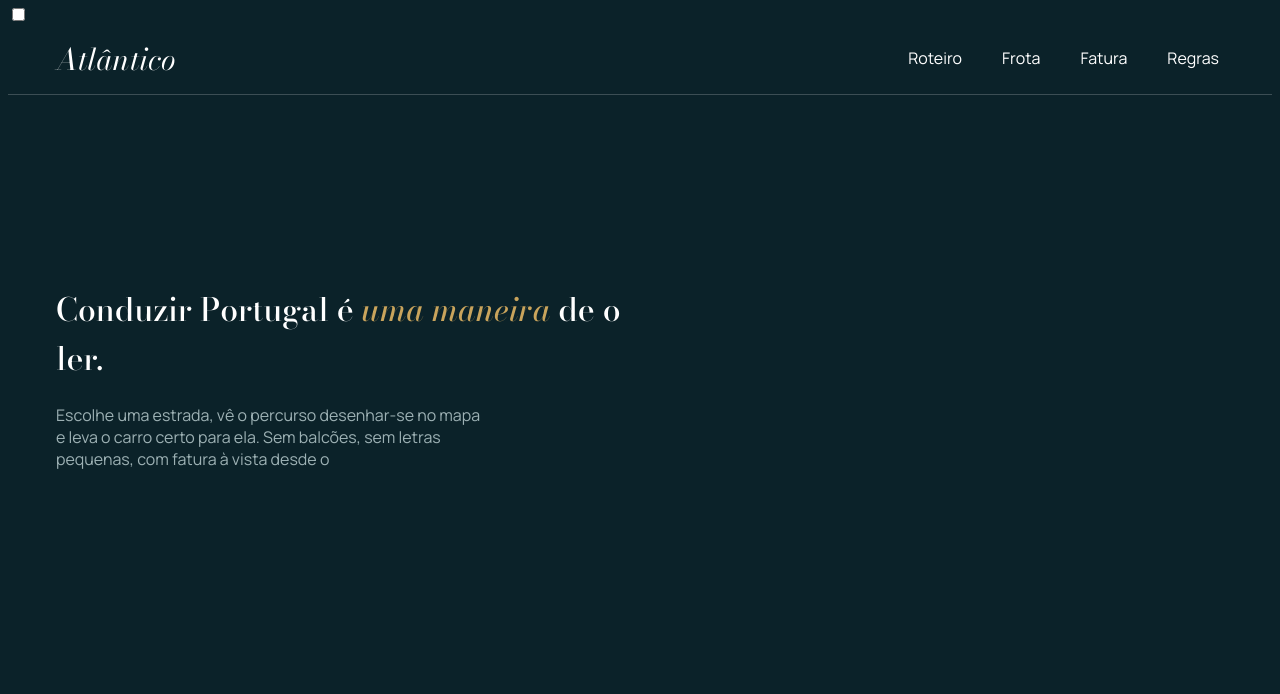
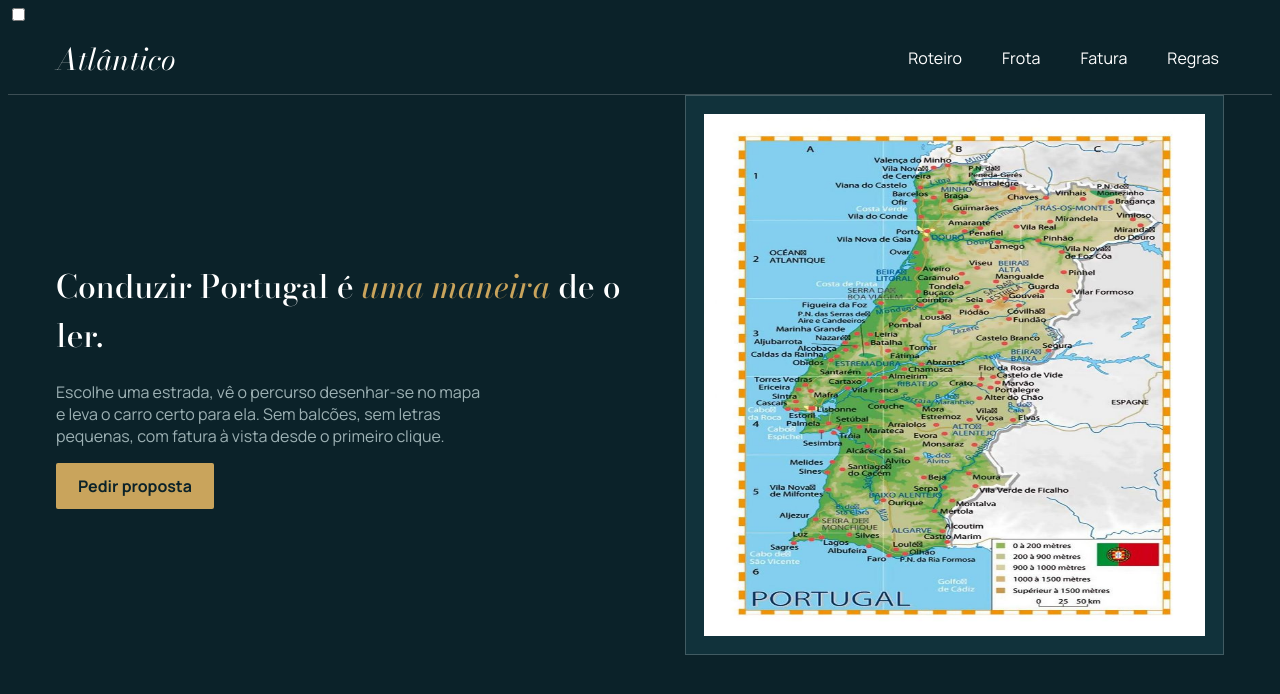
Before and after one commit to Yucane/Stand_rentacar, a plain HTML site: page index.html in a window 1280 px wide. Drawn offline with nearby package versions, Linux system fonts and the light colour scheme.

Commit message:
Fix HTML structure and content in index.html

```diff
--- a/index.html
+++ b/index.html
@@ -25,4 +25,10 @@
     <div class="wrap hero" id="roteiro">
         <div>
             <h1>Conduzir Portugal é <i>uma maneira</i> de o ler.</h1>
-            <p class="lead">Escolhe uma estrada, vê o percurso desenhar-se no mapa e leva o carro certo para ela. Sem balcões, sem letras pequenas, com fatura à vista desde o
+            <p class="lead">Escolhe uma estrada, vê o percurso desenhar-se no mapa e leva o carro certo para ela. Sem balcões, sem letras pequenas, com fatura à vista desde o primeiro clique.</p>
+            <a class="btn" href="https://wa.me/351927102096?text=Ol%C3%A1%2C%20gostava%20de%20pedir%20uma%20proposta." target="_blank" rel="noopener">Pedir proposta</a>
+        </div>
+        <img class="mapa" src="img/mapa.jpg" alt="Mapa de Portugal com as principais cidades e regiões">
+    </div>
+</body>
+</html>
```
